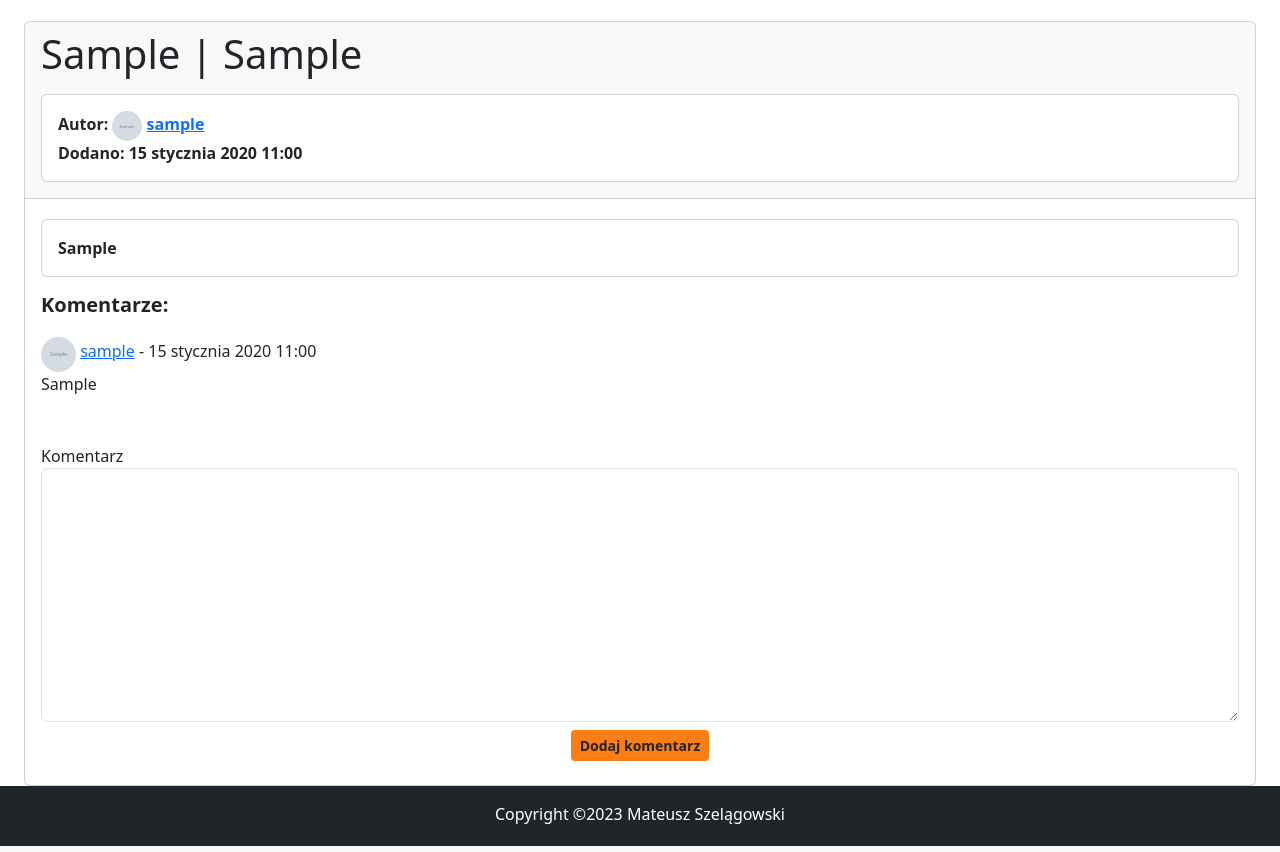
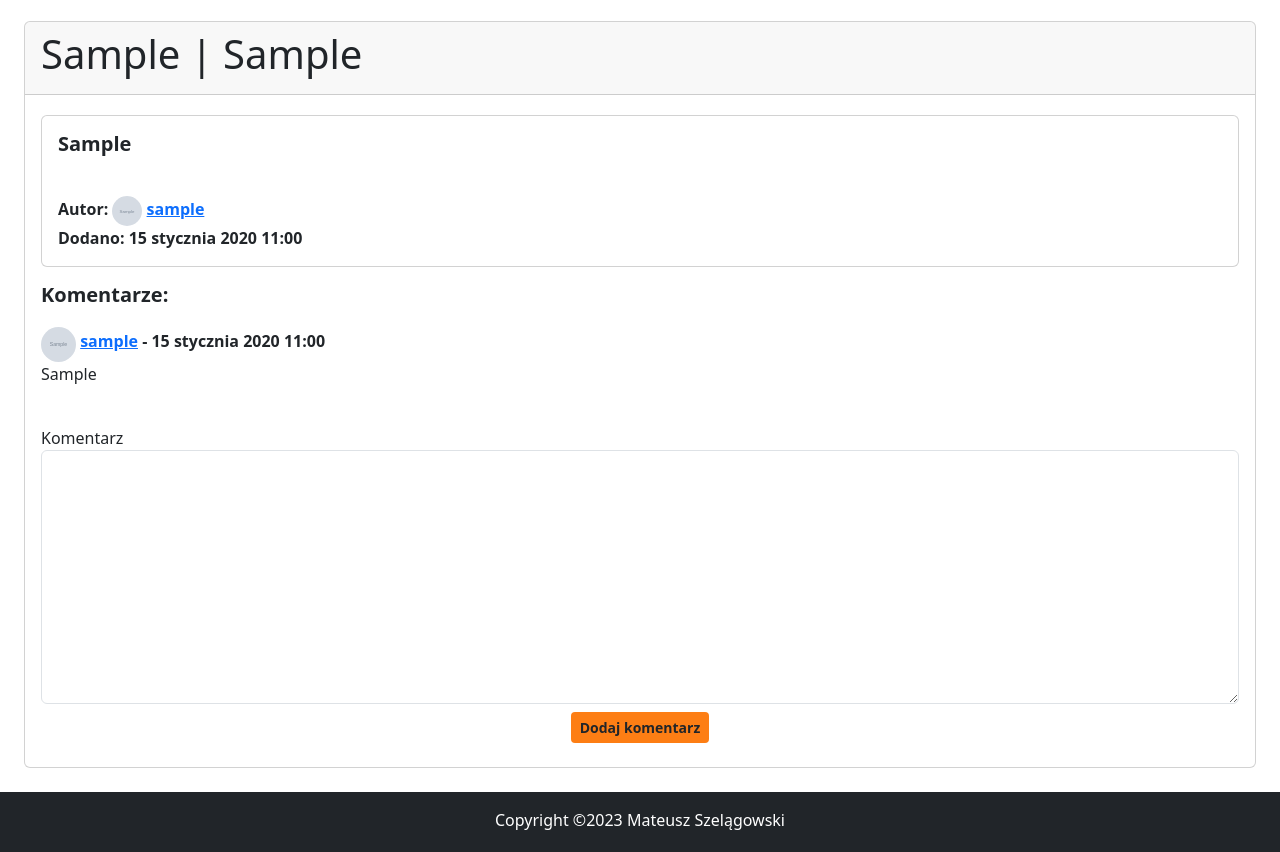
Before and after one commit to matszelo/Collectors_Zone_project, a Django app: page /forum/topic/1 in a window 1280 px wide. Shown: the part 58-910 px from the top of the page. Run offline with Django 5.2, Linux system fonts and the light colour scheme; a user stored in the database is signed in; tables that the repository leaves empty hold one stand-in row (values such as "Sample post"); grey boxes marked "Sample" are stand-in pictures; some libraries are stand-ins or nearby versions.

Commit message:
Zmiana wyglądu w zakładce forum.

```diff
--- a/templates/Forum/topic_details.html
+++ b/templates/Forum/topic_details.html
@@ -2,10 +2,15 @@
 {% load static %}
 {% block content %}
     {% if user.is_authenticated %}
-     <div class="card mt-4 ms-4 me-4">
+     <div class="card mt-4 ms-4 me-4 mb-4">
             <div class="card-header">
                 <h1>{{ topic.Tytuł }} | {{ topic.Kategoria }}</h1>
-                <div class="card mt-3 mb-2">
+            </div>
+             <div class="card-body container-fluid">
+                <div class="card mt-1 mb-2">
+                    <div class="card-body fw-bold h5">
+                    {{ topic.Opis }}
+                    </div>
                     <div class="card-body fw-semibold">
                         {% if topic.Autor.profile.profile_pic %}
                         Autor: <img class="img-fluid rounded-circle" src="{{ topic.Autor.profile.profile_pic.url }}" style="height: 30px; width: 30px" alt="">
@@ -14,13 +19,6 @@
                         {% endif %}
                         Dodano: {{ topic.Dodano }}
                         {% endif %}
-                    </div>
-                </div>
-            </div>
-             <div class="card-body">
-                <div class="card mt-1">
-                    <div class="card-body fw-bold">
-                    {{ topic.Opis }}
                     </div>
                 </div>
                 <div class="mt-3 mb-3 fw-bold h5">Komentarze:</div>
@@ -42,6 +40,7 @@
                     {% endif %}
                 {% else %}
                     {% for komentarz in topic.komentarze.all %}
+                        <strong>
                         {% if komentarz.Autor.profile.profile_pic %}
                             <img class="img-fluid rounded-circle mt-1" src="{{ komentarz.Autor.profile.profile_pic.url }}" style="height: 35px; width: 35px" alt="">
                         {% else %}
@@ -51,9 +50,9 @@
                             <a href="{% url 'user_profile' komentarz.Autor.profile.user.id %}">{{ komentarz.Autor }}</a>
                         {% endif %}
                         - {{ komentarz.Dodano }}
+                        </strong>
                         <br>
-                        {{ komentarz.Tekst }}
-                        <br><br>
+                        <p class="fw-medium">{{ komentarz.Tekst }}</p>
                     {% endfor %}
                     <br/>
                     {% if form %}
```
Lines whose indentation alone changed are shown as unchanged.
